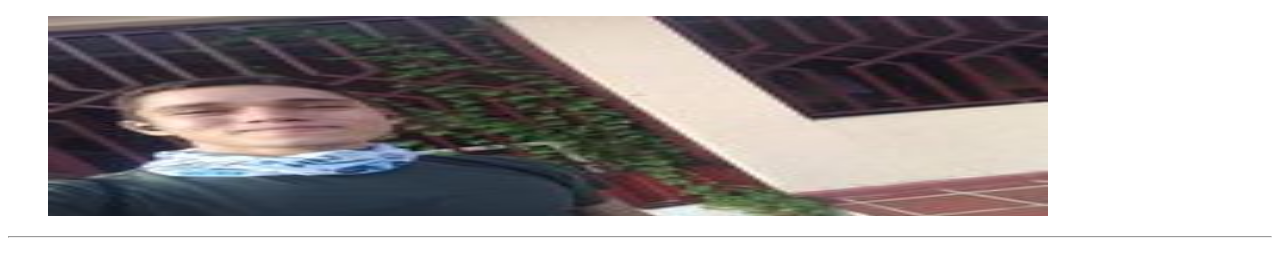
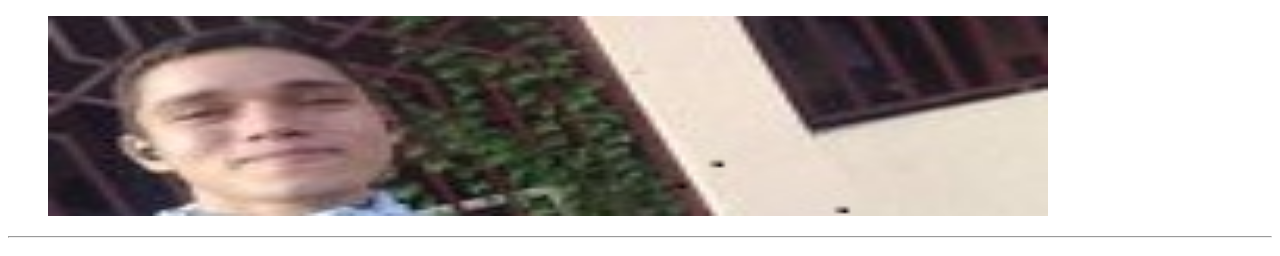
Before and after one commit to Boris-Murillo/Ejercicio1Web, a plain HTML site: page index.html in a window 1280 px wide. Shown: the top 256 px of the page. Drawn offline with Linux system fonts and the light colour scheme.

Commit message:
foto cambiada

```diff
--- a/index.html
+++ b/index.html
@@ -9,7 +9,7 @@
 <body>
     <main>
         <figure>
-            <img src="img/125331597_484585505850665_183143403300154767_o.jpg" alt="foto de Boris" height="200px" width="1000px">
+            <img src="img/foto2.jpg" alt="foto de Boris" height="200px" width="1000px">
         </figure>
         <hr>
         <h1 style="color: red;">BORIS MAURICIO MURILLO MEJIA </h1>
```
Also changed, not shown: img/foto1.jpg (renamed from img/125331597_484585505850665_183143403300154767_o.jpg), img/foto2.jpg (added).
